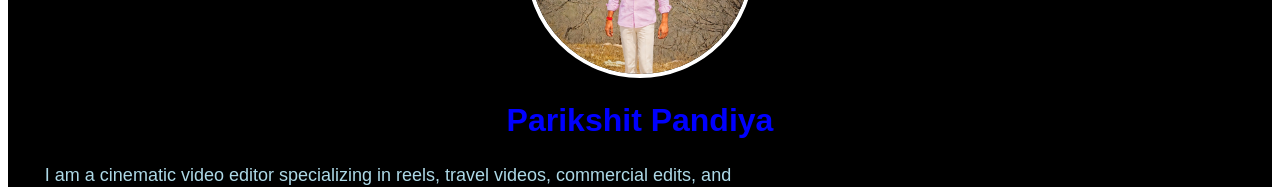
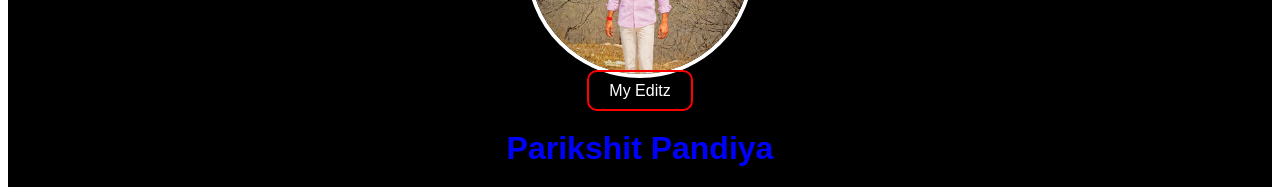
Before and after one commit to parikshitpandiyaa-cmyk/Parikshit-portfolio-, a Next.js app: page / in a window 1280 px wide. Shown: the part 188-375 px from the top of the page. Built offline with nearby package versions, Linux system fonts and the light colour scheme.

Commit message:
Update page.js

```diff
--- a/app/page.js
+++ b/app/page.js
@@ -21,6 +21,20 @@ export default function Home() {
             border: "4px solid white"
           }}
         />
+     <div style={{ marginBottom: "30px" }}>
+  <a
+    href="#edits"
+    style={{
+      color: "white",
+      textDecoration: "none",
+      border: "2px solid red",
+      padding: "10px 20px",
+      borderRadius: "10px"
+    }}
+  >
+    My Editz
+  </a>
+</div>
           <h1
           style={{
             color: "blue",
```
